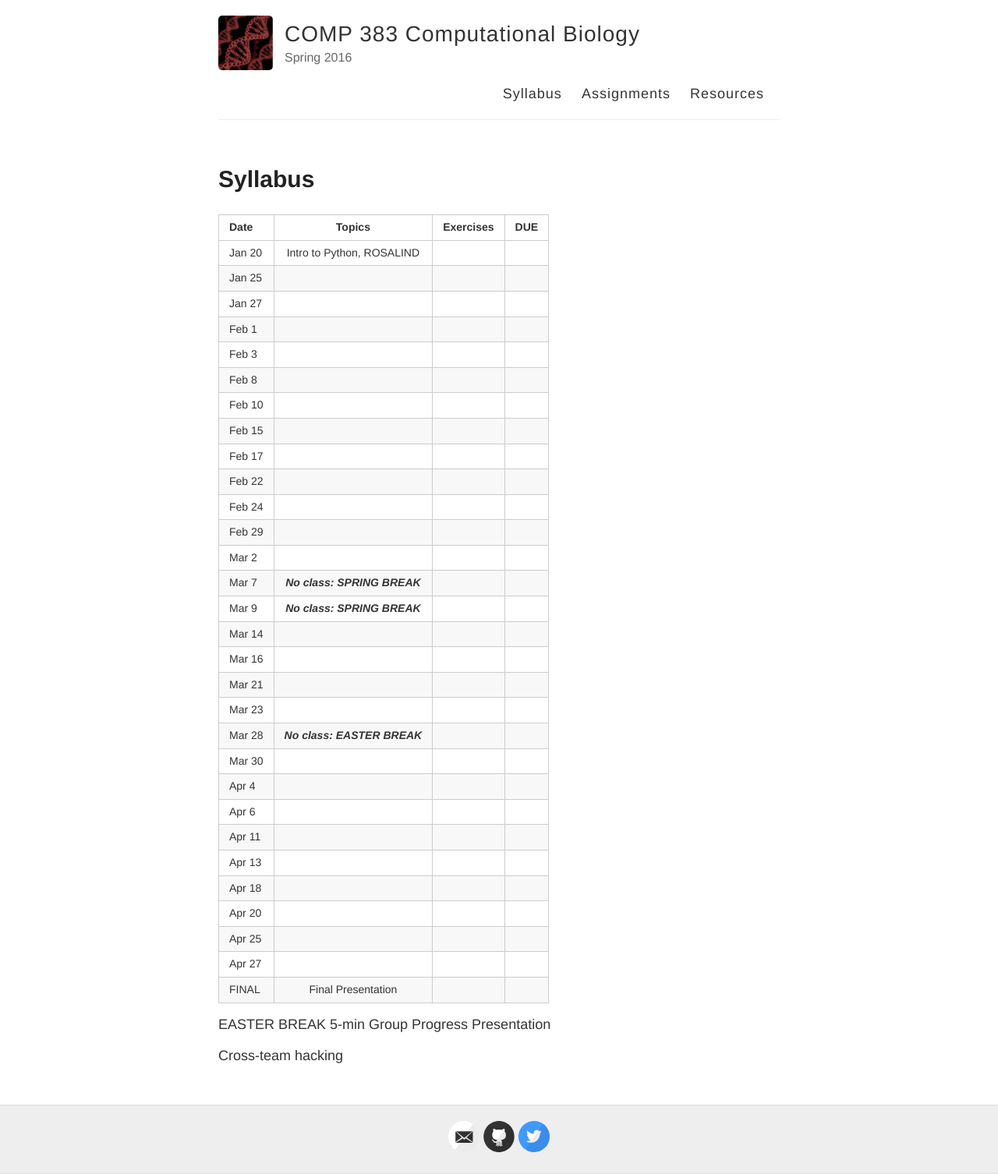
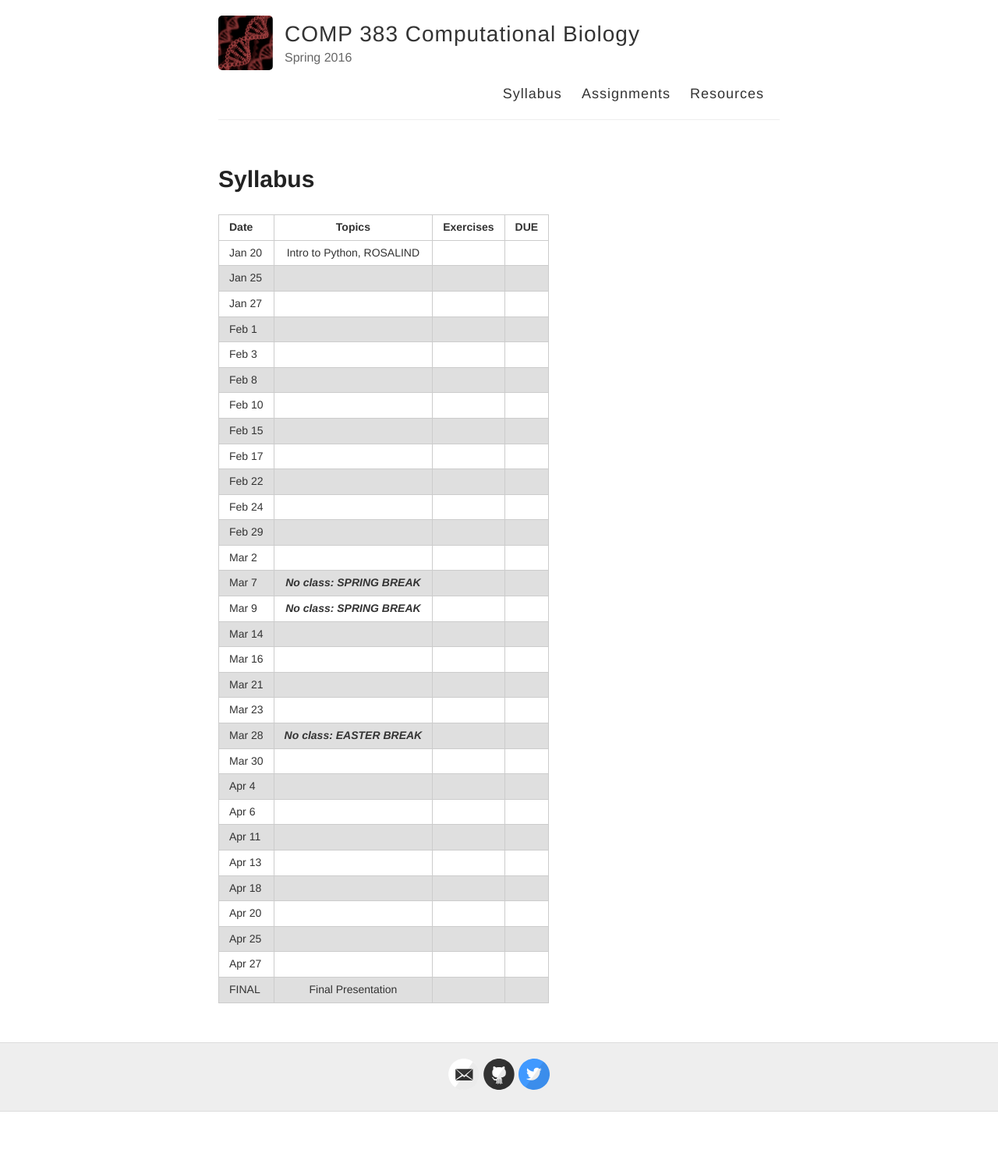
Before and after one commit to hwheeler01/CompBio, a Jekyll site: the page built from syllabus.md, in a window 1280 px wide. Shown: the whole page at 78% size. Built offline with Jekyll 4.4.1, drawn with Linux system fonts in a browser that asks for light colours; Markdown is read by kramdown in place of the engine named in the settings; after the commit the page ends 1426 px from its top, so only the background shows below that.

Commit message:
darken the gray in tables

```diff
--- a/style.scss
+++ b/style.scss
@@ -310,7 +310,7 @@ table tr
 
 table tr:nth-child(2n)
 {
-	background-color:#f8f8f8;
+	background-color:#dfdfdf;
 }
 table tr th[align="center"], table tr td[align="center"] {
 	text-align:center;
--- a/syllabus.md
+++ b/syllabus.md
@@ -36,9 +36,3 @@ permalink: /syllabus/
 |Apr 25|
 |Apr 27|
 |FINAL| Final Presentation
-
-
-EASTER BREAK
-5-min Group Progress Presentation
-
-Cross-team hacking
```
